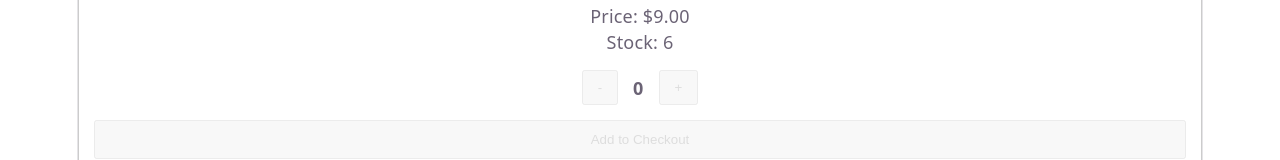
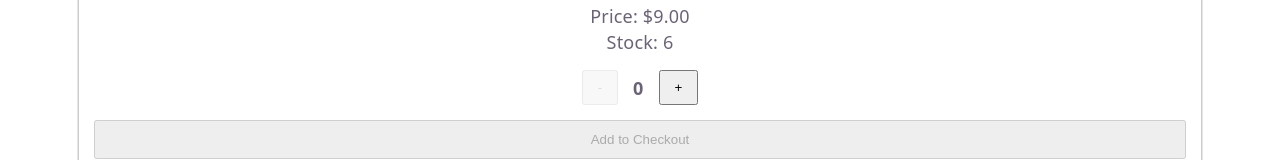
Before and after one commit to dwyerjulia/COMP2013-Project1, a React (Vite) app: page / in a window 1280 px wide. Shown: the part 542-702 px from the top of the page. Built offline with nearby package versions, Linux system fonts and the light colour scheme.

Commit message:
Fix quantity buttons being all disabled

```diff
--- a/src/App.css
+++ b/src/App.css
@@ -58,7 +58,7 @@
   cursor: pointer;
 }
 
-.add-button:disabled {
+.add-button :disabled {
   opacity: 0.4;
   cursor: not-allowed;
 }
--- a/src/components/ItemCard.tsx
+++ b/src/components/ItemCard.tsx
@@ -62,7 +62,7 @@ function handleAddToCheckout() {
                 <span>{Math.min(selectedQuantity, product.quantity)}</span>
 
                 <button onClick={increaseQuantity}
-                disabled={selectedQuantity === 0} >
+                disabled={selectedQuantity >= product.quantity}>
                     +
                 </button>
 
```
